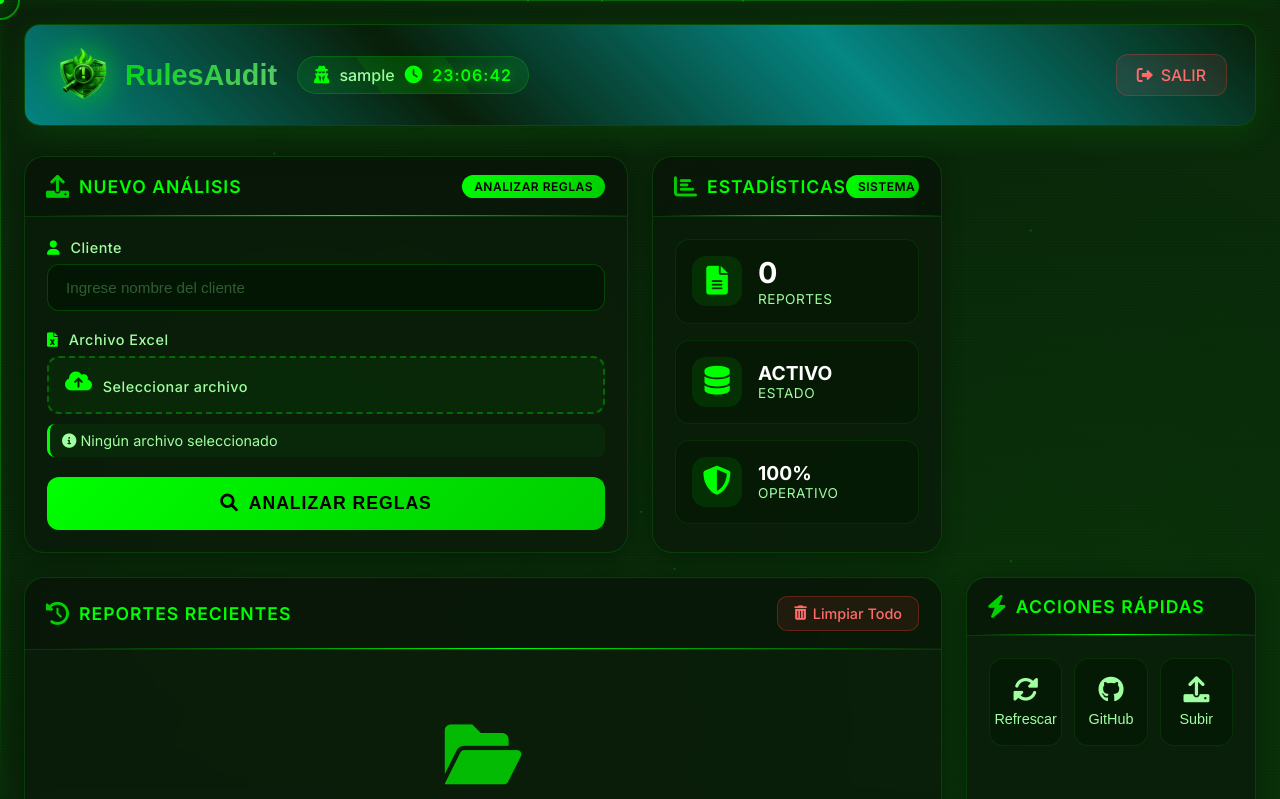
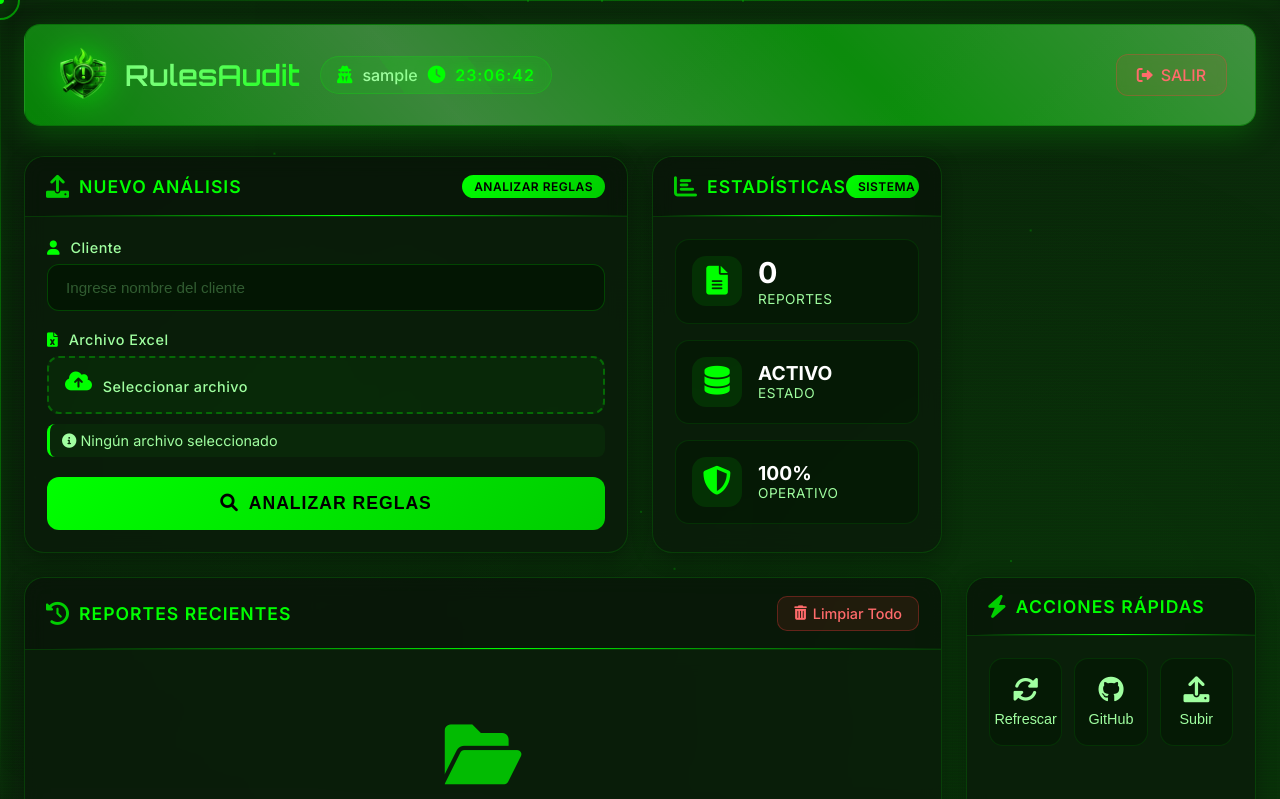
Before and after one commit to R3LI4NT/RulesAudit, a Flask app: page /admin/dashboard in a window 1280 px wide. Shown: the top 799 px of the page. Run offline with Flask 3, Linux system fonts and the light colour scheme; the visitor is signed in with stand-in values (Sample User, id 1).

Commit message:
Update dashboard.html

```diff
--- a/Web/templates/admin/dashboard.html
+++ b/Web/templates/admin/dashboard.html
@@ -7,6 +7,7 @@
     <link rel="icon" href="{{ url_for('static', filename='img/favicon.ico') }}" type="image/x-icon">
     <link rel="stylesheet" href="https://cdnjs.cloudflare.com/ajax/libs/font-awesome/6.0.0/css/all.min.css">
     <link href="https://fonts.googleapis.com/css2?family=Inter:wght@300;400;500;600;700&display=swap" rel="stylesheet">
+    <link href="https://fonts.googleapis.com/css2?family=Orbitron:wght@400;500;600;700;800;900&display=swap" rel="stylesheet">
     <style>
         * {
             margin: 0;
@@ -24,10 +25,9 @@
             overflow-x: hidden;
         }
 
-        @import url('https://fonts.googleapis.com/css2?family=Cairo:slnt,wght@3,555&family=Fjalla+One&display=swap');
 
         .text-title-h1 {
-            font-family: "Fjalla One", sans-serif;
+            font-family: 'Orbitron', sans-serif;
             font-weight: 400;
             font-style: normal;
         }
@@ -169,38 +169,57 @@
         }
 
         .dashboard-header {
-            background: rgba(10, 30, 10, 0.8);
+            background: linear-gradient(135deg, #0a2f0a, #1a4a1a, #2a6a2a);
+            background-size: 200% 200%;
             backdrop-filter: blur(10px);
             -webkit-backdrop-filter: blur(10px);
-            border: 1px solid rgba(0, 255, 0, 0.2);
+            border: 1px solid rgba(0, 255, 0, 0.3);
             border-radius: 16px;
             padding: 20px 28px;
             margin-bottom: 30px;
             display: flex;
             justify-content: space-between;
             align-items: center;
-            box-shadow: 0 8px 32px rgba(0, 255, 0, 0.1);
+            box-shadow: 0 8px 32px rgba(0, 255, 0, 0.2);
             position: relative;
             overflow: hidden;
         }
 
         .dashboard-header::before {
+            content: '';
+            position: absolute;
+            top: 0;
+            left: -100%;
+            width: 100%;
+            height: 100%;
+            background: linear-gradient(90deg, transparent, rgba(255, 255, 255, 0.1), transparent);
+            animation: headerShine 8s infinite;
+            pointer-events: none;
+        }
+
+        @keyframes headerShine {
+            0% { left: -100%; }
+            20% { left: 100%; }
+            100% { left: 100%; }
+        }
+
+        .dashboard-header::after {
             content: '';
             position: absolute;
             top: -2px;
             left: -2px;
             right: -2px;
             bottom: -2px;
-            background: linear-gradient(45deg, #00ff00, transparent, #00ff00, transparent);
+            background: linear-gradient(45deg, #00ff00, #80ff80, #00ff00, #80ff80);
             border-radius: 18px;
             z-index: -1;
-            animation: borderGlow 3s linear infinite;
-            opacity: 0.5;
-        }
-
-        @keyframes borderGlow {
-            0% { filter: hue-rotate(0deg); }
-            100% { filter: hue-rotate(360deg); }
+            opacity: 0.4;
+            animation: borderPulse 3s ease-in-out infinite;
+        }
+
+        @keyframes borderPulse {
+            0%, 100% { opacity: 0.3; }
+            50% { opacity: 0.6; }
         }
 
         .header-left {
@@ -242,7 +261,13 @@
             -webkit-text-fill-color: transparent;
             background-clip: text;
             background-size: 200% 200%;
-            animation: gradientShift 5s ease infinite;
+            animation: textGradient 5s ease infinite;
+        }
+
+        @keyframes textGradient {
+            0% { background-position: 0% 50%; }
+            50% { background-position: 100% 50%; }
+            100% { background-position: 0% 50%; }
         }
 
         .user-badge {
@@ -1726,9 +1751,6 @@
         const cursorLineX = document.querySelector('.cursor-line-x');
         const cursorLineY = document.querySelector('.cursor-line-y');
 
-        // Detectar elementos de texto
-        const textElements = document.querySelectorAll('h1, h2, h3, h4, h5, h6, p, span, a, label, .report-name, .stat-label, .card-header h2, .user-badge span');
-
         document.addEventListener('mousemove', function(e) {
             const posX = e.clientX;
             const posY = e.clientY;
@@ -1742,12 +1764,10 @@
 
             const target = e.target;
 
-            // Verificar si el elemento es texto o interactivo
             const isText = target.matches('h1, h2, h3, h4, h5, h6, p, span, a, label, .report-name, .stat-label, .card-header h2, .user-badge span');
             const isInteractive = target.matches('button, a, input, label, .action-item, .btn-analyze, .file-label, .action-btn, .btn-clear, .btn-logout, .modal-btn');
 
             if (isText) {
-                // Efecto de lupa para texto
                 cursorDot.classList.add('lupa');
                 cursorOutline.style.width = '50px';
                 cursorOutline.style.height = '50px';
@@ -1755,7 +1775,6 @@
                 cursorLineX.style.opacity = '0.6';
                 cursorLineY.style.opacity = '0.6';
             } else if (isInteractive) {
-                // Efecto para elementos interactivos
                 cursorDot.classList.remove('lupa');
                 cursorDot.style.width = '12px';
                 cursorDot.style.height = '12px';
@@ -1766,7 +1785,6 @@
                 cursorLineX.style.opacity = '0.6';
                 cursorLineY.style.opacity = '0.6';
             } else {
-                // Efecto normal
                 cursorDot.classList.remove('lupa');
                 cursorDot.style.width = '8px';
                 cursorDot.style.height = '8px';
```
